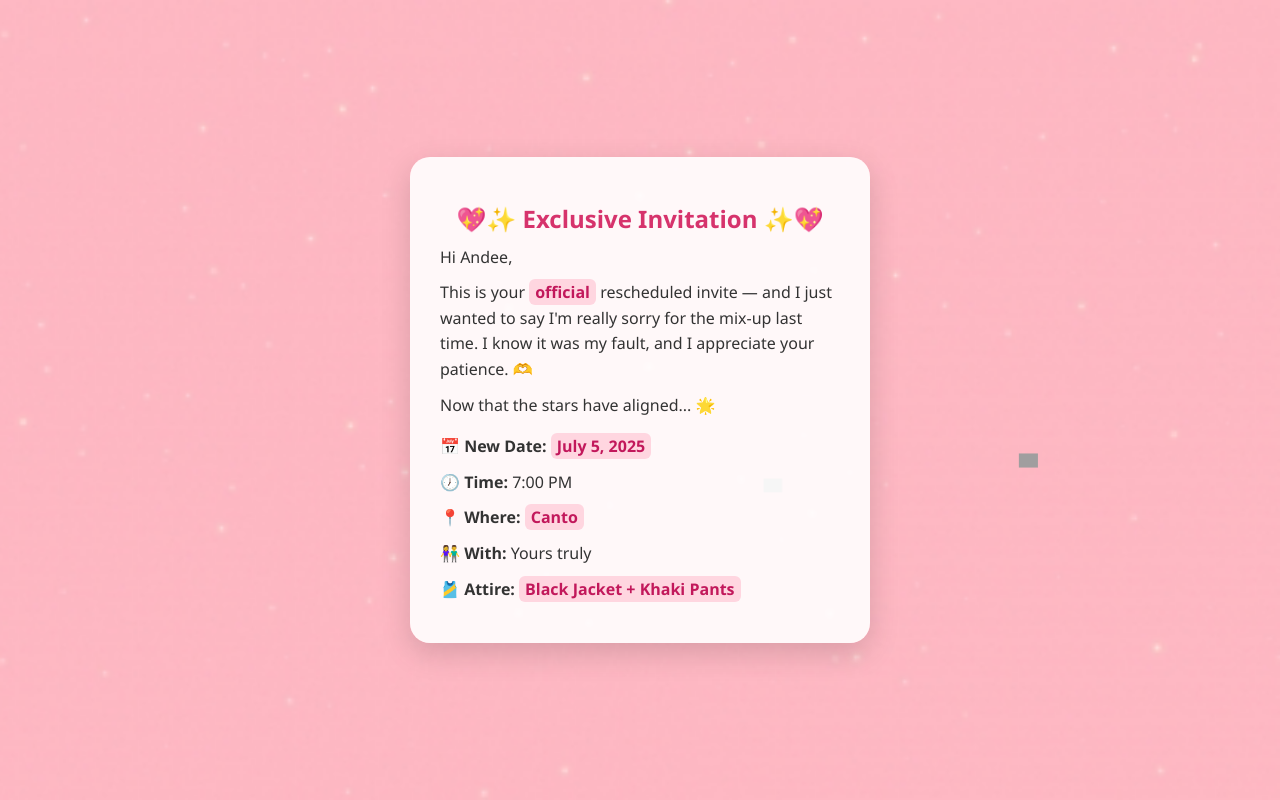
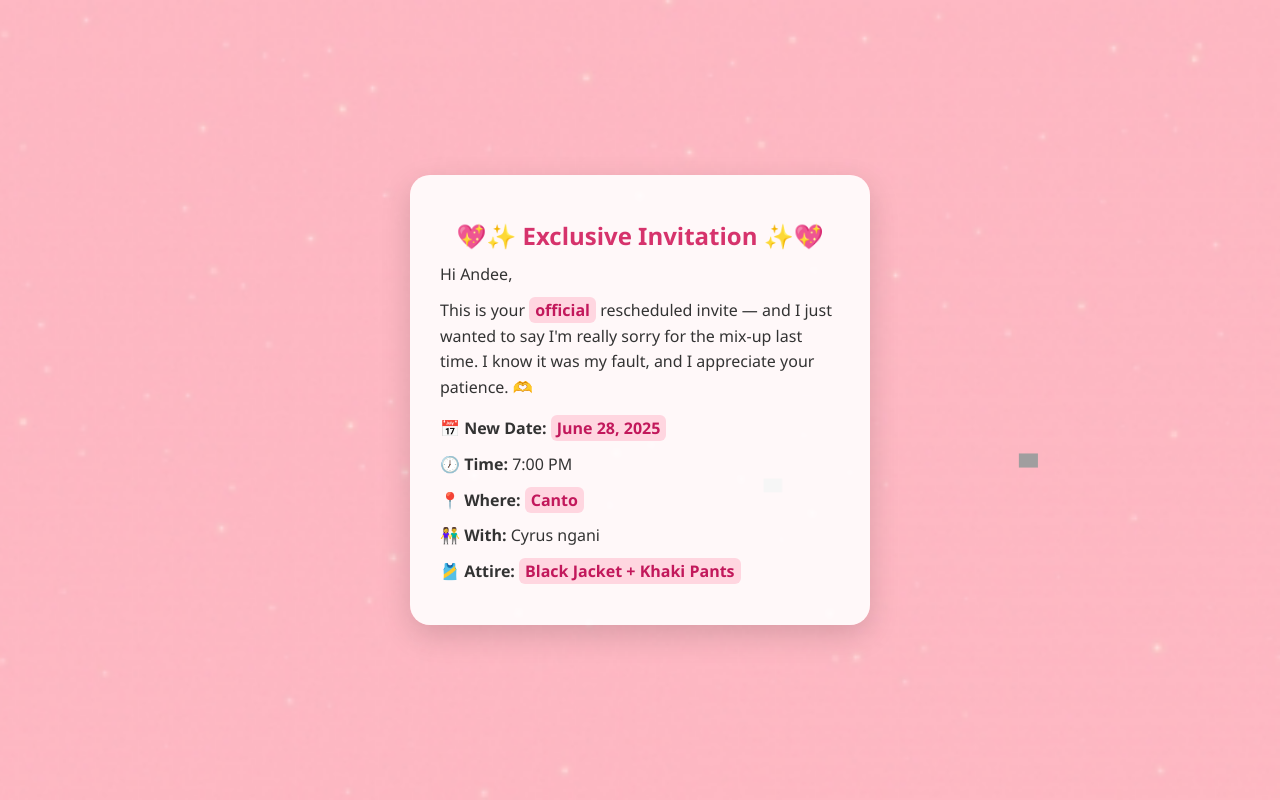
Before and after one commit to cyrusceralde121/cyrusceralde1212, a plain HTML site: page index.html in a window 1280 px wide. Drawn offline with Linux system fonts and the light colour scheme; grey boxes are pictures that could not be loaded.

Commit message:
Update index.html

```diff
--- a/index.html
+++ b/index.html
@@ -130,13 +130,12 @@
     <h2>💖✨ Exclusive Invitation ✨💖</h2>
     <p>Hi Andee,</p>
     <p>This is your <span class="highlight">official</span> rescheduled invite — and I just wanted to say I'm really sorry for the mix-up last time. I know it was my fault, and I appreciate your patience. 🫶 </p>
-    <p>Now that the stars have aligned... 🌟</p>
 
     <div class="details">
-      <p><strong>📅 New Date:</strong> <span class="highlight">July 5, 2025</span></p>
+      <p><strong>📅 New Date:</strong> <span class="highlight">June 28, 2025</span></p>
       <p><strong>🕖 Time:</strong> 7:00 PM</p>
       <p><strong>📍 Where:</strong> <span class="highlight">Canto</span></p>
-      <p><strong>👫 With:</strong> Yours truly</p>
+      <p><strong>👫 With:</strong> Cyrus ngani</p>
       <p><strong>🎽 Attire:</strong> <span class="highlight">Black Jacket + Khaki Pants</span></p>
     </div>
 </body>
```
